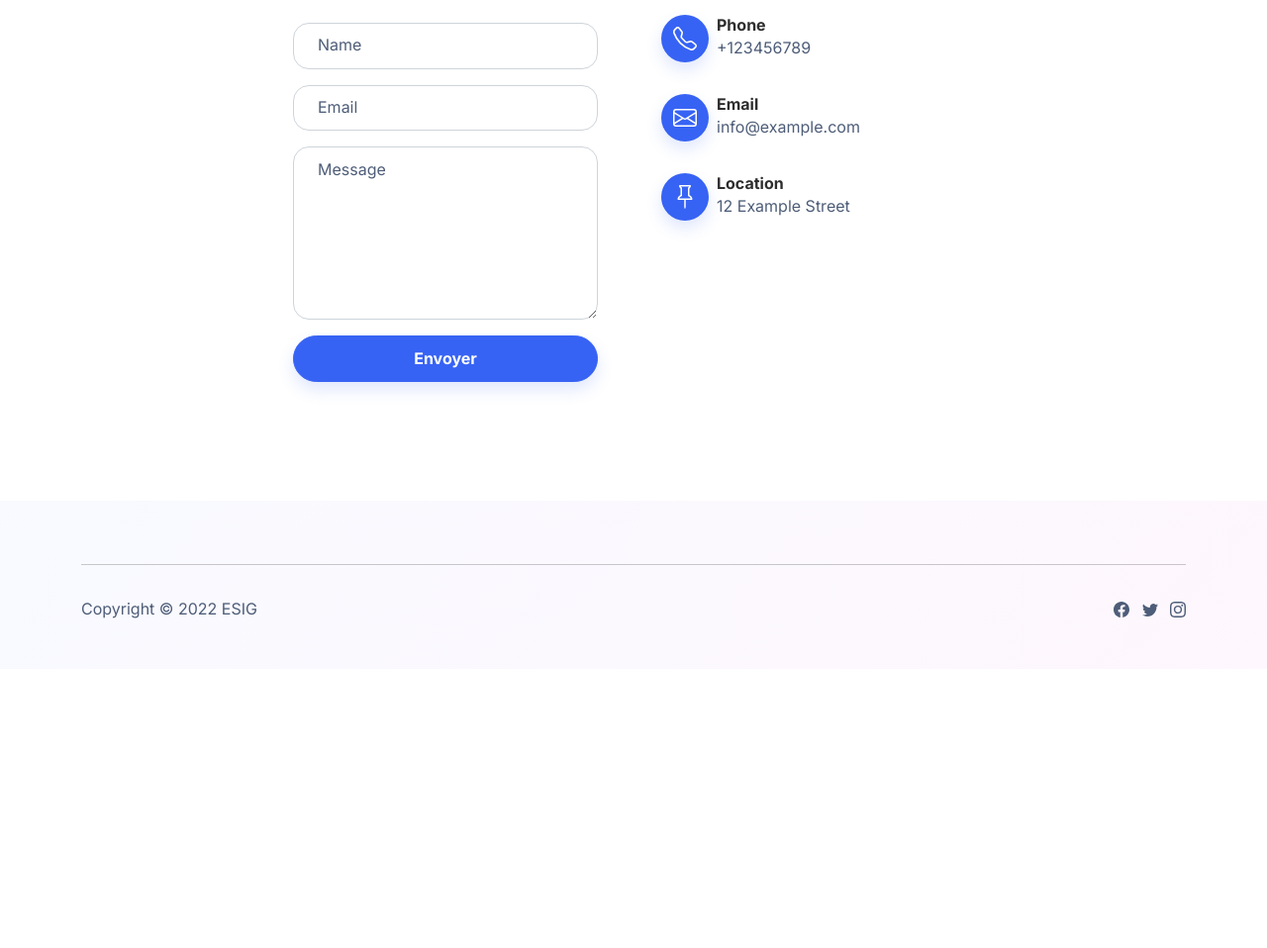
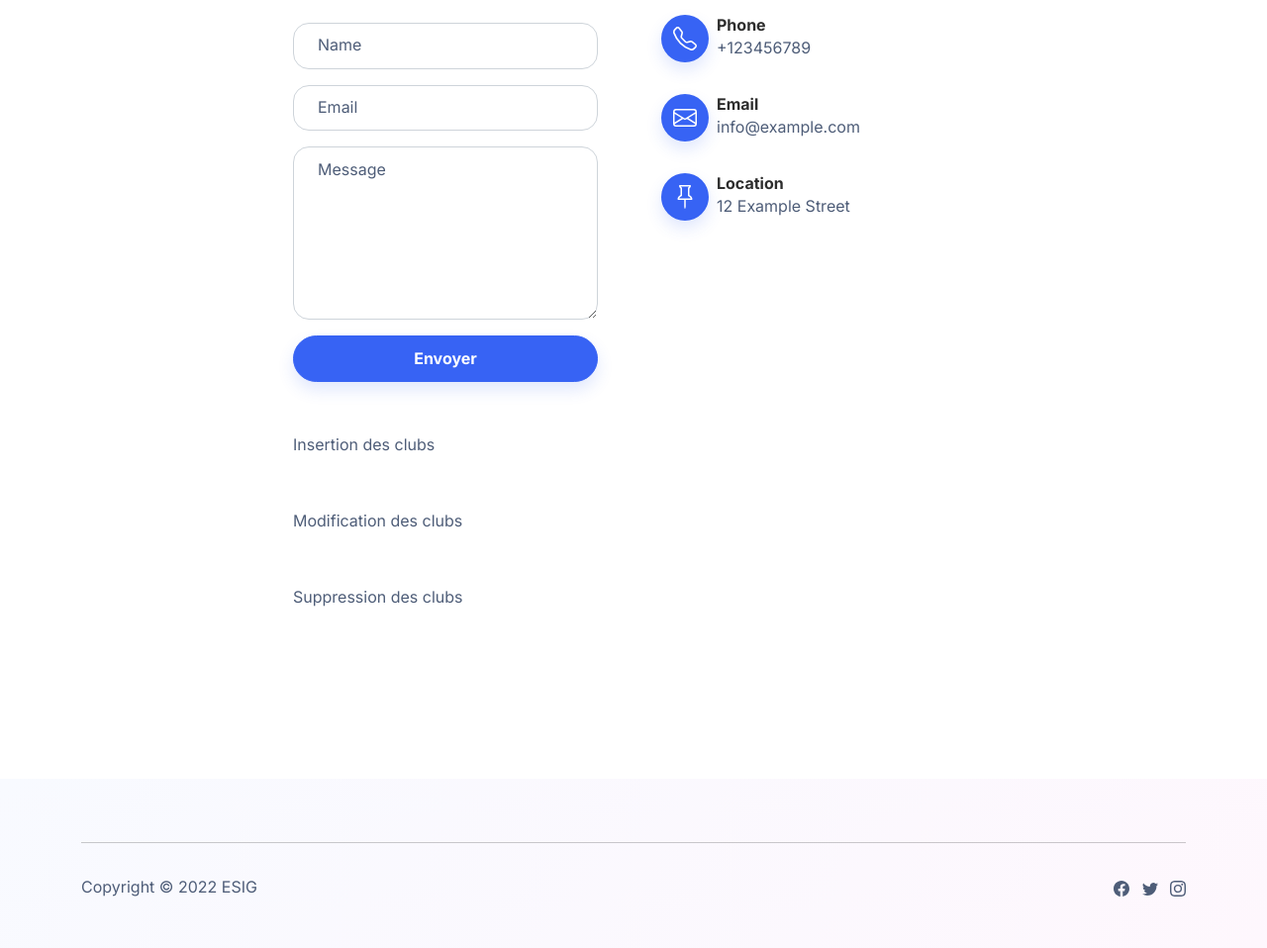
Before and after one commit to stevenfavre/Projet-sur-mandat---FC-Champel, a PHP site: page /inscription_tournoi.php in a window 1280 px wide. Shown: the part 305-1263 px from the top of the page at 99% size. Before the commit the page ends 930 px from the top, so only its background shows below. Run offline with PHP 8.4, Linux system fonts and the light colour scheme; some web fonts are replaced.

Commit message:
Add files via upload

```diff
--- a/Site/inscription_tournoi.php
+++ b/Site/inscription_tournoi.php
@@ -28,6 +28,13 @@
               <div class="mb-3"><input class="form-control" type="email" id="email-1" name="email" placeholder="Email"></div>
               <div class="mb-3"><textarea class="form-control" id="message-1" name="message" rows="6" placeholder="Message"></textarea></div>
               <div><button class="btn btn-primary shadow d-block w-100" type="submit">Envoyer</button></div>
+              <br /><br />
+              <div><a href="Formulaire_insertion_club.php">Insertion des clubs</a></div>
+              <br /><br />
+              <div><a href="Formulaire_modification_club.php">Modification des clubs</a></div>
+              <br /><br />
+              <div><a href="Formulaire_suppression_club.php">Suppression des clubs</a></div>
+              <br /><br />
             </form>
           </div>
         </div>
```
